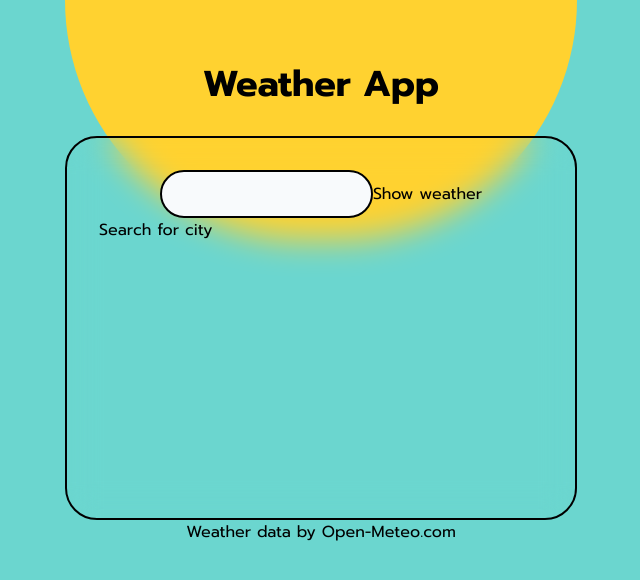
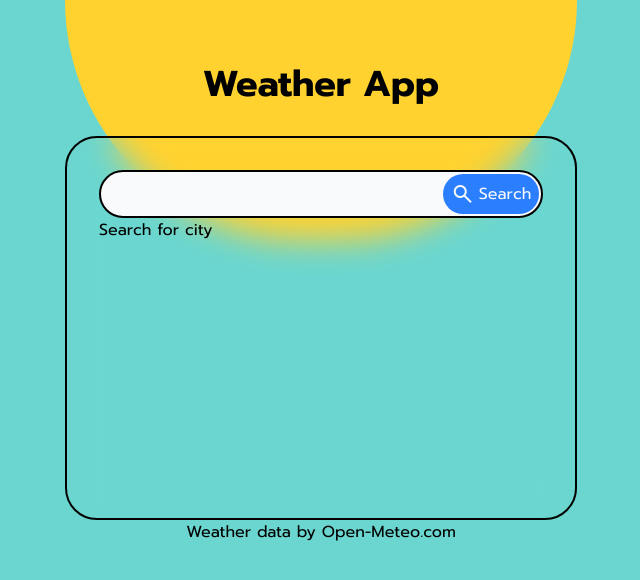
Before and after one commit to MartinLe01/WeatherApp, a React (Vite) app: page / in a window 1280 px wide. Shown: the top 580 px of the page, without its empty margins (319-959 px from the left). Built offline with nearby package versions, Linux system fonts and the light colour scheme.

Commit message:
style: style search input with embedded icon button

```diff
--- a/index.html
+++ b/index.html
@@ -5,12 +5,20 @@
     <link rel="icon" type="image/svg+xml" href="/favicon.svg" />
     <meta name="viewport" content="width=device-width, initial-scale=1.0" />
 
+    <!-- Google font called "Prompt" -->
     <link rel="preconnect" href="https://fonts.googleapis.com" />
     <link rel="preconnect" href="https://fonts.gstatic.com" crossorigin />
     <link
       href="https://fonts.googleapis.com/css2?family=Prompt:ital,wght@0,100;0,200;0,300;0,400;0,500;0,600;0,700;0,800;0,900;1,100;1,200;1,300;1,400;1,500;1,600;1,700;1,800;1,900&display=swap"
       rel="stylesheet"
     />
+
+    <!-- Google icon -->
+    <link
+      rel="stylesheet"
+      href="https://fonts.googleapis.com/css2?family=Material+Symbols+Outlined:opsz,wght,FILL,GRAD@24,400,0,0&icon_names=search"
+    />
+
     <title>Weather App</title>
   </head>
   <body class="bg-[#6BD6CF] font-display p-4">
--- a/src/App.jsx
+++ b/src/App.jsx
@@ -47,13 +47,21 @@ function App() {
       ></div>
 
       <main className="m-auto max-w-lg h-96 backdrop-blur-lg border-solid border-2 mt-8 p-8 rounded-4xl">
-        <section className="flex justify-center">
-          <input
-            className="border-solid border-2 rounded-full bg-slate-50 min-h-12"
-            ref={inputRef}
-            type="text"
-          />
-          <button onClick={handleSearch}>Show weather</button>
+        <section>
+          <div className="relative">
+            <input
+              className="w-full border-solid border-2 rounded-full bg-slate-50 min-h-12 p-2"
+              ref={inputRef}
+              type="text"
+            />
+            <button
+              onClick={handleSearch}
+              className="absolute right-1 bg-blue-500 top-1/2 -translate-y-1/2 rounded-full w-10 sm:w-24 h-10 flex justify-center items-center gap-1 text-slate-50 transition-[width]"
+            >
+              <span className="material-symbols-outlined">search</span>
+              <p className="hidden sm:block">Search</p>
+            </button>
+          </div>
         </section>
 
         <section>
```
